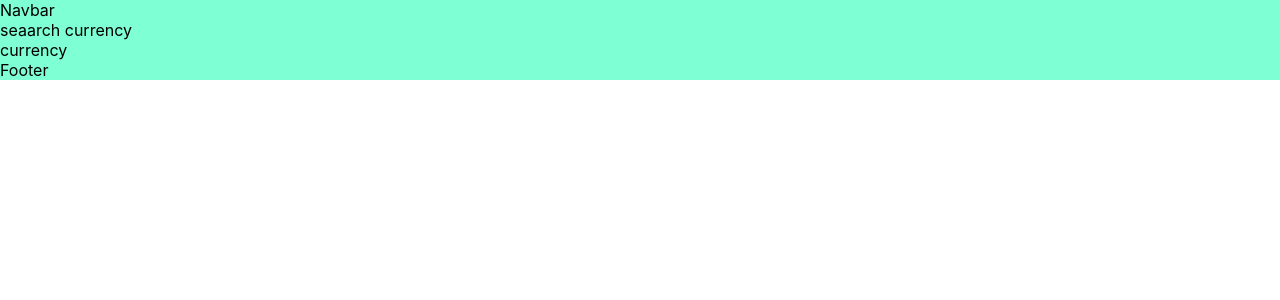
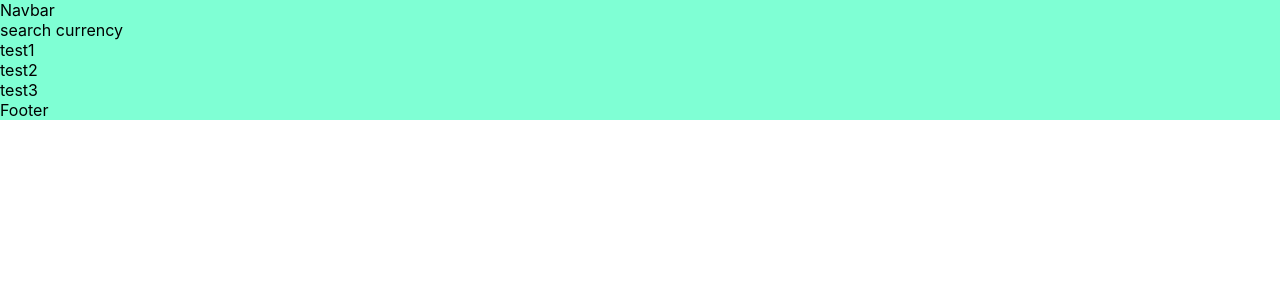
Before and after one commit to WebDevRaul/Live-currency, a React (Create React App) app: page /live-currency in a window 1280 px wide. Shown: the top 300 px of the page. Built offline with nearby package versions, Linux system fonts and the light colour scheme.

Commit message:
test currency map

```diff
--- a/src/components/currency/Currency.js
+++ b/src/components/currency/Currency.js
@@ -4,7 +4,7 @@ export default class Currency extends Component {
   render() {
     return (
       <div>
-        currency
+        {this.props.test}
       </div>
     )
   }
--- a/src/components/currency/LiveCurrency.js
+++ b/src/components/currency/LiveCurrency.js
@@ -4,10 +4,14 @@ import Currency from './Currency';
 
 class LiveCurrency extends Component {
   render() {
+    const test = ['test1', 'test2', 'test3'];
+
+    const res = test.map((rez) => <Currency key={rez} test={rez}/>)
+
     return (
       <div className='liveCurrency'>
         <SearchCurrency />
-        <Currency />
+        {res}
       </div>
     )
   }
--- a/src/components/currency/SearchCurrency.js
+++ b/src/components/currency/SearchCurrency.js
@@ -4,7 +4,7 @@ export default class SearchCurrency extends Component {
   render() {
     return (
       <div>
-        seaarch currency
+        search currency
       </div>
     )
   }
```
